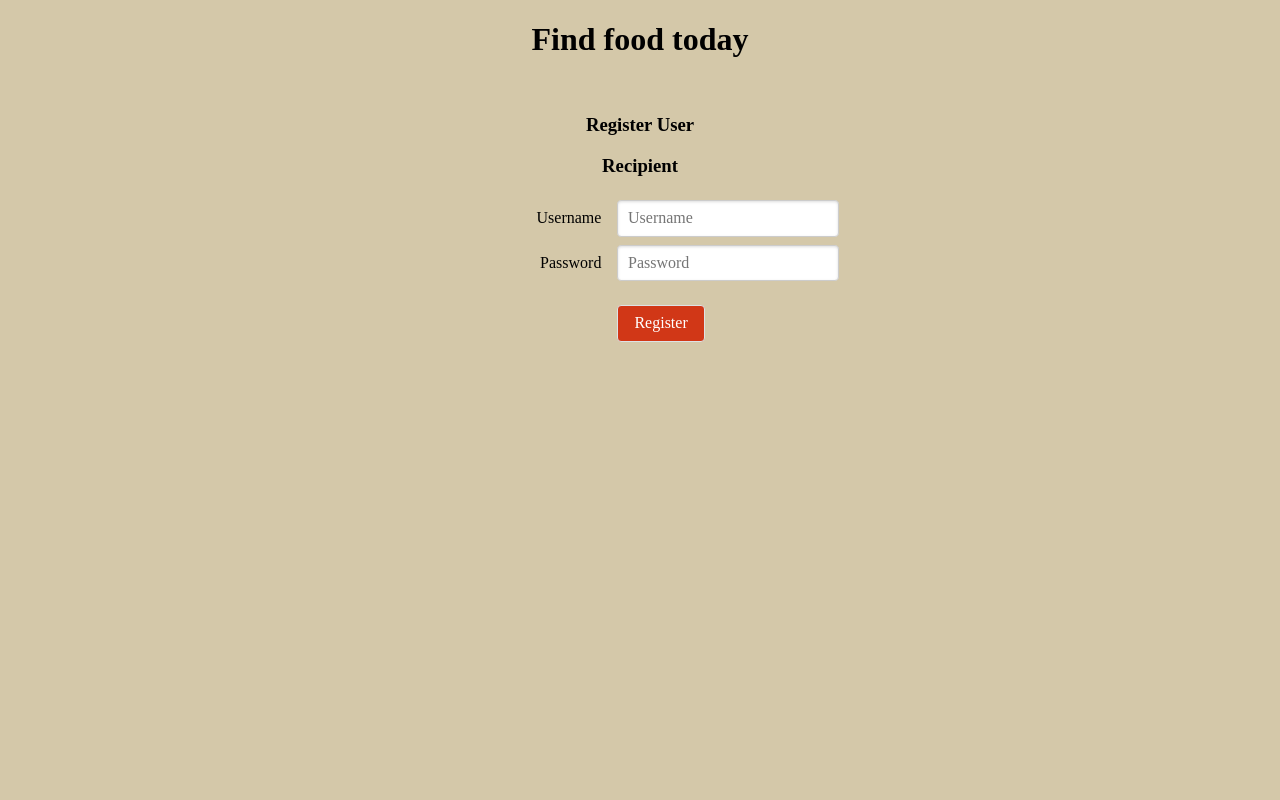
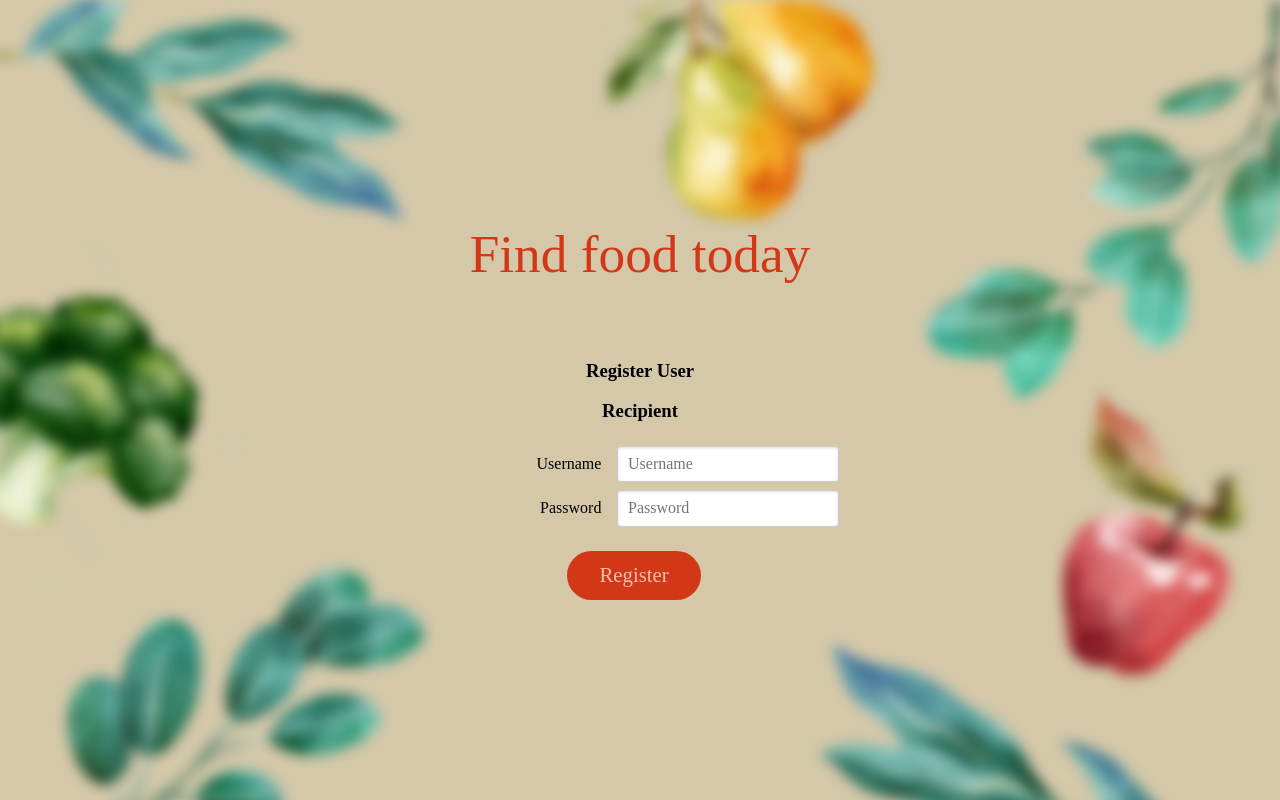
Before and after one commit to emilymchen/leftover-love, a Vue app: page /register-recipient in a window 1280 px wide. Built offline with nearby package versions, Linux system fonts and the light colour scheme; no server answers; a web font is replaced by a local one.

Commit message:
reg pages ahhh

```diff
--- a/client/components/Login/RegisterForm.vue
+++ b/client/components/Login/RegisterForm.vue
@@ -120,7 +120,8 @@ watch(address, (newValue) => {
           :src="`//www.google.com/maps/embed/v1/place?key=${mapApiKey}&q=${debouncedAddress}`"
         >
         </iframe>
-        <iframe v-else
+        <iframe
+          v-else
           width="500"
           height="300"
           style="border: 0"
@@ -132,7 +133,7 @@ watch(address, (newValue) => {
         </iframe>
       </div>
       <div class="pure-controls">
-        <button type="submit">Register</button>
+        <button type="submit" class="pure-button submit-button">Register</button>
       </div>
     </fieldset>
   </form>
@@ -143,4 +144,18 @@ h3 {
   display: flex;
   justify-content: center;
 }
+
+.submit-button {
+  margin-left: -50px;
+  background-color: #d23818;
+  color: #f7bfa8;
+  border: none;
+  border-radius: 100px;
+  padding: 0.8rem 2rem;
+  font-size: 1.3rem;
+}
+
+.submit-button:hover {
+  background-color: #bf2000;
+}
 </style>
--- a/client/components/Post/PostListComponent.vue
+++ b/client/components/Post/PostListComponent.vue
@@ -176,11 +176,8 @@ onBeforeMount(async () => {
 
 <template>
   <div class="posts-outer-container">
-    <p v-if="!loaded">Loading...</p>
-
     <div v-if="isDonor" class="header-container">
       <h1>My Food Listings</h1>
-
       <div v-if="isDonor" class="filter-buttons">
         <button
           :class="{ active: filterType === 'all' }"
@@ -246,7 +243,7 @@ onBeforeMount(async () => {
         </div>
       </div>
     </div>
-
+    <p v-if="!loaded">Loading...</p>
     <section class="posts" v-if="loaded">
       <p v-if="filteredPosts.length === 0">No posts available!</p>
       <article v-if="isDonor" class="create-post-box" @click="isCreatingPost = true">
--- a/client/views/LoginView.vue
+++ b/client/views/LoginView.vue
@@ -3,6 +3,16 @@ import LoginForm from "@/components/Login/LoginForm.vue";
 </script>
 
 <template>
+  <!-- <header>
+    <nav>
+      <div class="title">
+        <img src="@/assets/images/logo.png" alt="Logo" />
+        <RouterLink :to="{ name: 'Home' }">
+          <h2>Leftover Love</h2>
+        </RouterLink>
+      </div>
+    </nav>
+  </header> -->
   <main class="column">
     <h1>Log In</h1>
     <LoginForm />
@@ -23,4 +33,34 @@ h1 {
   width: 100vw;
   height: 100vh;
 }
+
+h2 {
+  font-size: 2em;
+  margin: 0;
+  font-weight: bold;
+  color: var(--darker-green);
+}
+
+nav {
+  padding: 1em 4em;
+  background-color: var(--beige);
+  display: flex;
+  align-items: center;
+}
+
+.title {
+  display: flex;
+  align-items: center;
+  gap: 0.5em;
+}
+
+img {
+  height: 2em;
+}
+
+a {
+  font-size: large;
+  color: black;
+  text-decoration: none;
+}
 </style>
--- a/client/views/Registration/DonorRegistrationView.vue
+++ b/client/views/Registration/DonorRegistrationView.vue
@@ -9,3 +9,19 @@ import RegisterForm from "@/components/Login/RegisterForm.vue";
     <RegisterForm role="Donor" />
   </main>
 </template>
+
+<style scoped>
+h1 {
+  color: #d23818;
+  font-size: 40pt;
+  font-weight: lighter;
+  margin-bottom: 5vh;
+}
+
+.column {
+  background-image: url("@/assets/images/landing-background.png");
+  background-size: cover;
+  width: 100vw;
+  height: 100vh;
+}
+</style>
--- a/client/views/Registration/RecipientRegistrationView.vue
+++ b/client/views/Registration/RecipientRegistrationView.vue
@@ -8,3 +8,19 @@ import RegisterForm from "@/components/Login/RegisterForm.vue";
     <RegisterForm role="Recipient" />
   </main>
 </template>
+
+<style scoped>
+h1 {
+  color: #d23818;
+  font-size: 40pt;
+  font-weight: lighter;
+  margin-bottom: 5vh;
+}
+
+.column {
+  background-image: url("@/assets/images/landing-background.png");
+  background-size: cover;
+  width: 100vw;
+  height: 100vh;
+}
+</style>
--- a/client/views/Registration/VolunteerRegistrationView.vue
+++ b/client/views/Registration/VolunteerRegistrationView.vue
@@ -8,3 +8,19 @@ import RegisterForm from "@/components/Login/RegisterForm.vue";
     <RegisterForm role="Volunteer" />
   </main>
 </template>
+
+<style scoped>
+h1 {
+  color: #d23818;
+  font-size: 40pt;
+  font-weight: lighter;
+  margin-bottom: 5vh;
+}
+
+.column {
+  background-image: url("@/assets/images/landing-background.png");
+  background-size: cover;
+  width: 100vw;
+  height: 100vh;
+}
+</style>
```
